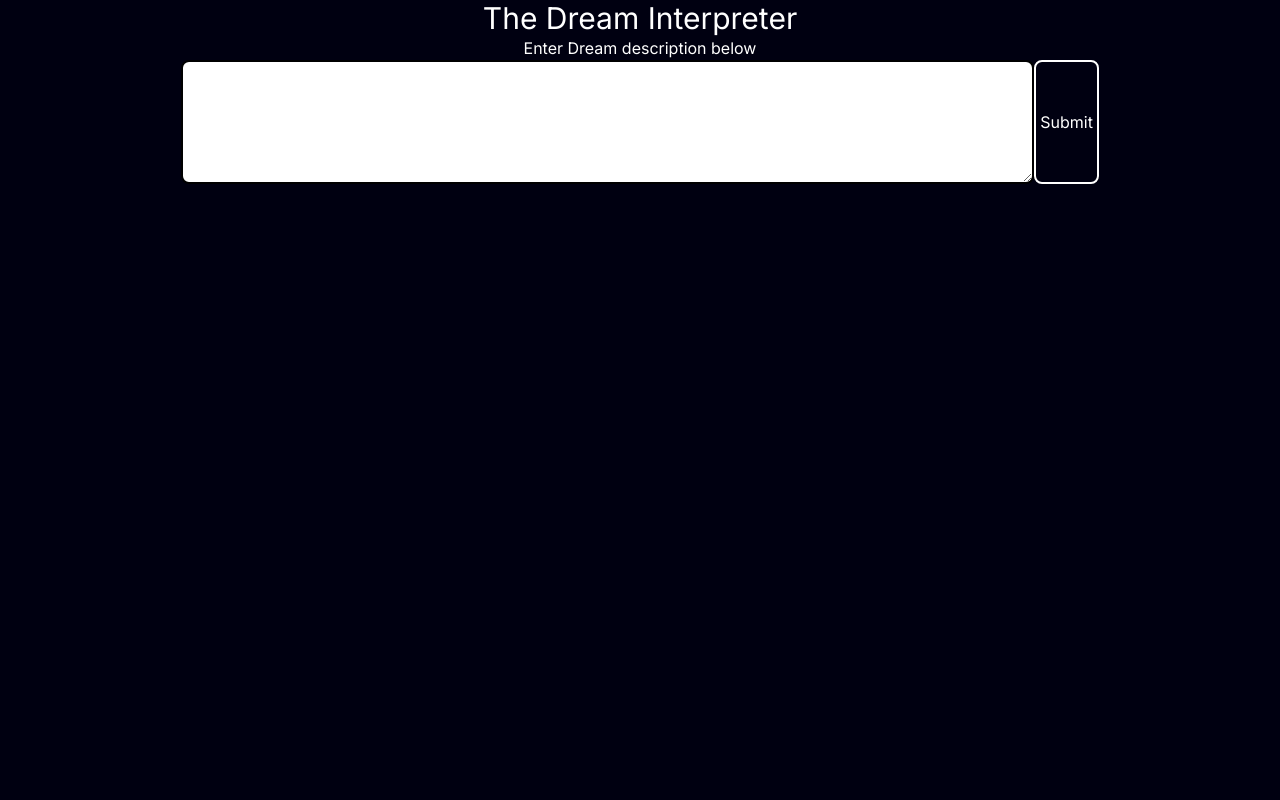
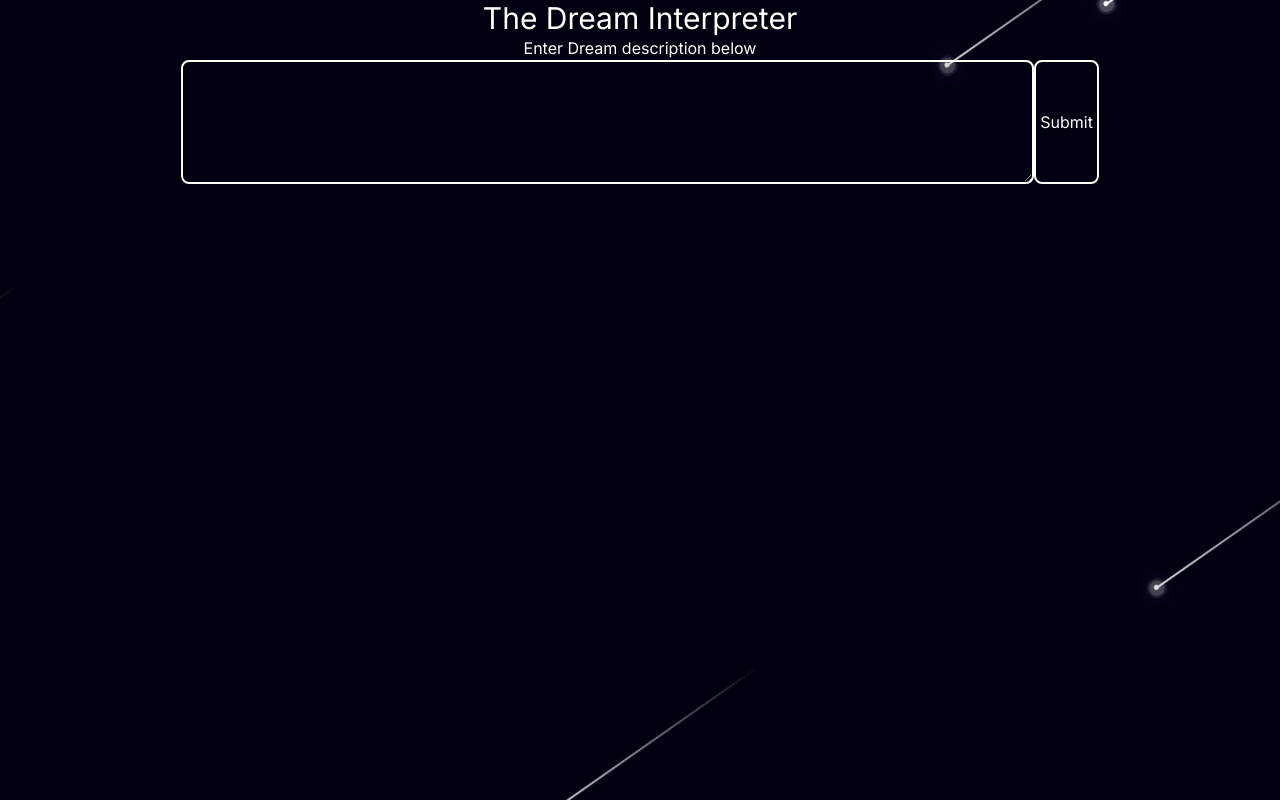
Before and after one commit to mikekochh/Dream-Interpretation, a Next.js app: page /home in a window 1280 px wide. Built offline with nearby package versions, Linux system fonts and the light colour scheme.

Commit message:
added shooting star animation to background

```diff
--- a/src/app/globals.css
+++ b/src/app/globals.css
@@ -5,3 +5,124 @@
 body {
   background-color: #000011;
 }
+
+.star-background {
+  overflow: hidden;
+  position: absolute;
+  top: 0;
+  left: 0;
+  background: #000011;
+  background-position-x: center;
+  background-size: cover;
+  width: 100%;
+  height: 100%;
+}
+@keyframes background {
+  0%{ transform:scale(1);}
+  55%{ transform:scale(1.3);}
+  100%{ transform: scale(1);}
+}
+.shooting-star {
+  position: absolute;
+  left: 50%;
+  top: 45%;
+  width: 5px;
+  height: 5px;
+  background: white;
+  border-radius: 50%;
+  box-shadow: 0 1px 0 5px rgba(254, 254, 255, 0.2), 0 1px 0 7px rgba(245, 254, 255, 0.1), 0 1px 21px rgba(253, 253, 245, 1) ;
+  animation: anim 3s ease-in-out infinite;
+}
+.shooting-star::before{
+  content: '';
+  width: 290px;
+  height: 2px;
+  position: absolute;
+  top: 53%;
+  transform: translateY(-45%);
+  background: linear-gradient(90deg, rgba(255, 255, 255, 1), transparent);
+}
+@keyframes anim {
+  0%{ transform: rotate(325deg) translateX(0); opacity: 1; }
+  40%{ opacity: 0.8; }
+  70%{ opacity: 1; }
+  100%{ transform: rotate(325deg) translateX(-1400px); opacity: 0; }
+}
+
+.shooting-star:nth-child(1){
+  top: 0;
+  right: 170px;
+  left: initial;
+  animation-delay: 2.4s;
+  animation-duration: 3s;
+}
+
+.shooting-star:nth-child(2){
+  top: -50px;
+  right: 170px;
+  left: initial;
+  animation-delay: 1.7s;
+  animation-duration: 3s;
+}
+
+.shooting-star:nth-child(3){
+  top: -100px;
+  right: 170px;
+  left: initial;
+  animation-delay: 2.1s;
+  animation-duration: 3s;
+}
+
+.shooting-star:nth-child(4){
+  top: -200px;
+  right: 100px;
+  left: initial;
+  animation-delay: 1.5s;
+  animation-duration: 2s;
+}
+
+.shooting-star:nth-child(5){
+  top: 100px;
+  right: 1700px;
+  left: initial;
+  animation-delay: 2.9s;
+  animation-duration: 3s;
+}
+
+.shooting-star:nth-child(6){
+  top: 300px;
+  right: 0px;
+  left: initial;
+  animation-delay: 0.7s;
+  animation-duration: 3s;
+}
+
+.shooting-star:nth-child(7){
+  top: 300px;
+  right: 0px;
+  left: initial;
+  animation-delay: 0.2s;
+  animation-duration: 3s;
+}
+
+.shooting-star:nth-child(8){
+  top: 500px;
+  right: 0px;
+  left: initial;
+  animation-delay: 1.8s;
+  animation-duration: 3s;
+}
+
+.shooting-star:nth-child(9){
+  top: 100px;
+  right: 1000px;
+  left: initial;
+  animation-delay: 1.1s;
+  animation-duration: 3s;
+}
+
+.DreamBox {
+  background: transparent;
+  border: 2px solid white;
+  color: white;
+}
--- a/src/app/home/page.jsx
+++ b/src/app/home/page.jsx
@@ -16,7 +16,17 @@ export default function HomePage() {
     }
 
     return (
-        <div className='text-white'>
+        <div className='text-white star-background'>
+            <span className="shooting-star"></span>
+            <span className="shooting-star"></span>
+            <span className="shooting-star"></span>
+            <span className="shooting-star"></span>
+            <span className="shooting-star"></span>
+            <span className="shooting-star"></span>
+            <span className="shooting-star"></span>
+            <span className="shooting-star"></span>
+            <span className="shooting-star"></span>
+            <span className="shooting-star"></span>
             <h1 className="text-white text-3xl text-center">The Dream Interpreter</h1>
             <div className="flex justify-center">Enter Dream description below</div>
             <div className="flex justify-center">
```
